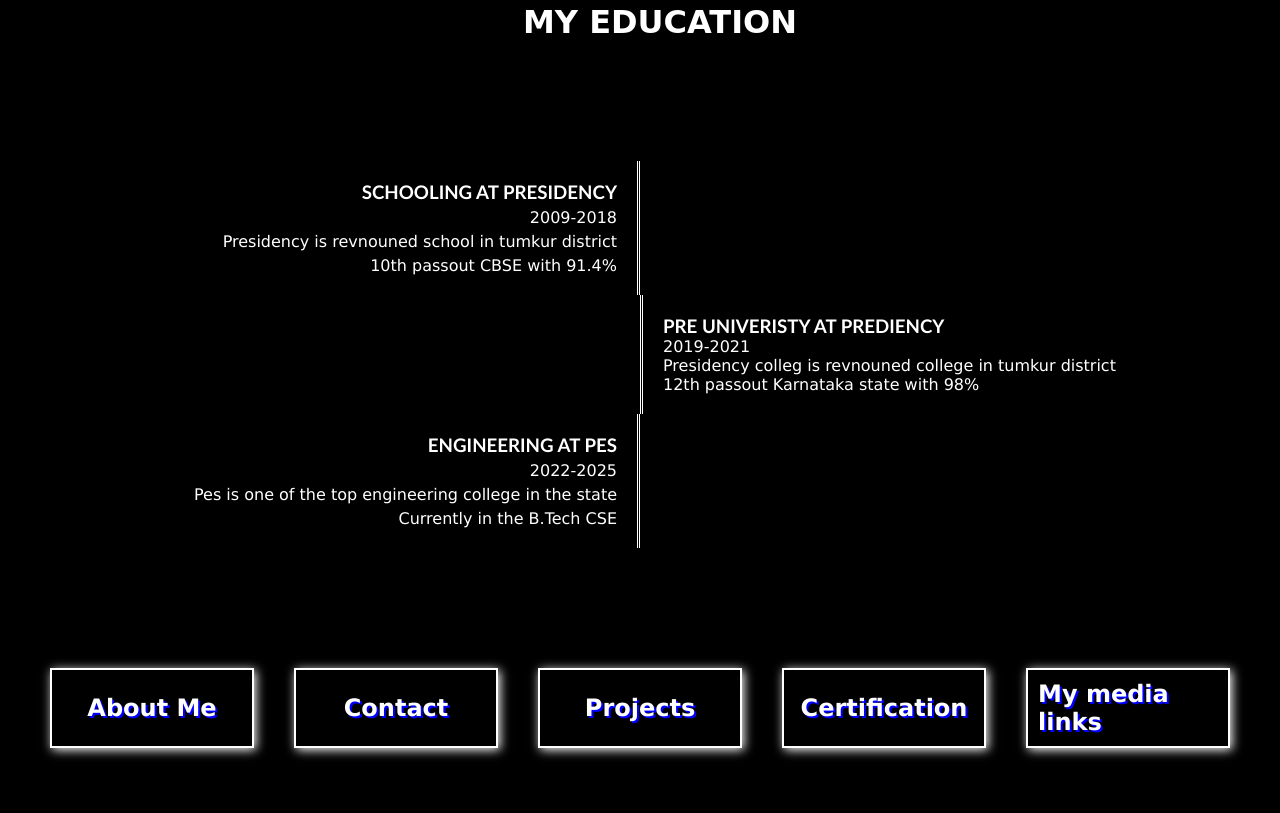
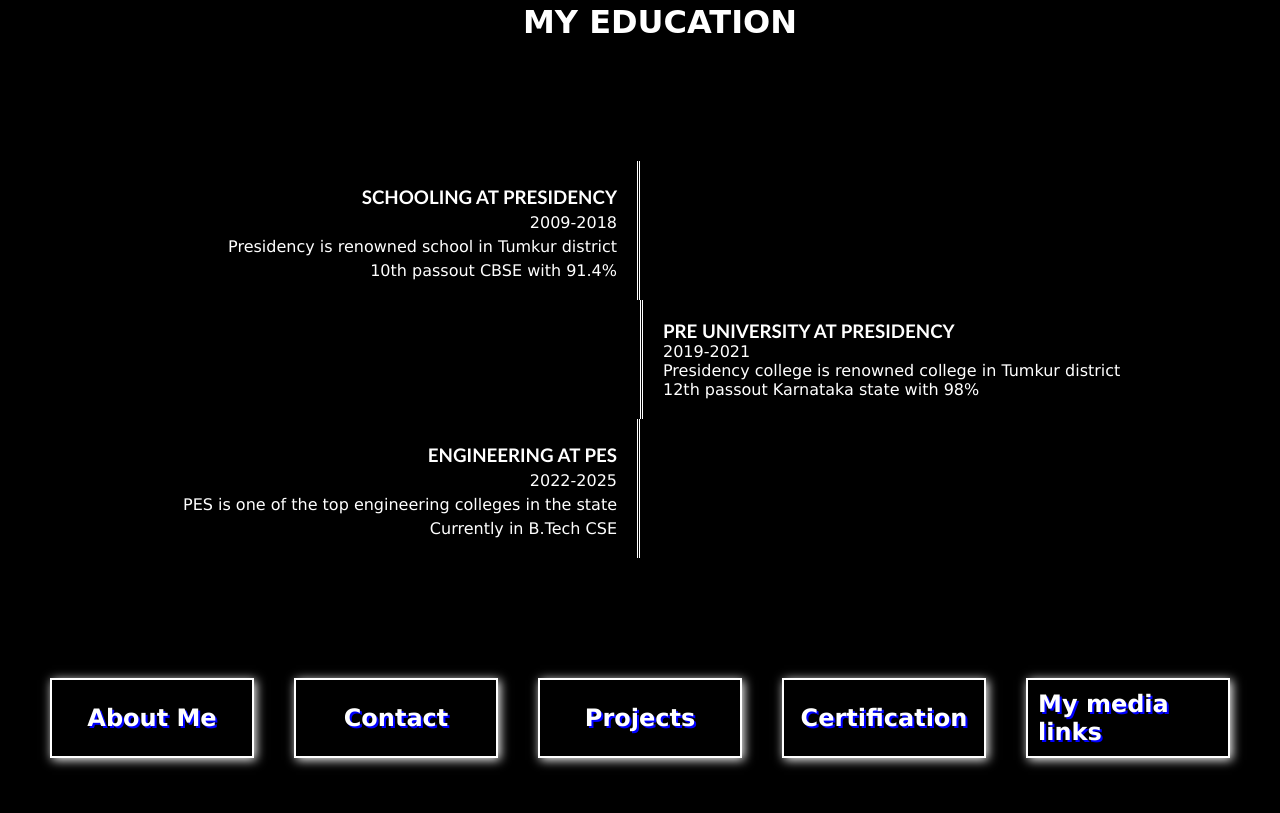
Before and after one commit to chethan202004/portfoliio, a plain HTML site: page index.html in a window 1280 px wide. Shown: the part 727-1540 px from the top of the page. Drawn offline with Linux system fonts and the light colour scheme.

Commit message:
Update index.html

```diff
--- a/index.html
+++ b/index.html
@@ -1,6 +1,7 @@
 <!DOCTYPE html>
 <html lang="en">
 <head>
+
     <meta charset="UTF-8">
     <meta name="viewport" content="width=device-width, initial-scale=1.0">
     <title>CHETHAN - Portfolio</title>
@@ -369,6 +370,53 @@
     border-left: 3px double white;
     margin-left: 0px;
    }
+
+   .reveal-dir.left {
+    position: relative;
+    transform: translateX(-150px);
+    opacity: 0;
+    color: white;
+    transition: transform 1s ease, opacity 1s ease;
+  }
+
+  .reveal-dir.right {
+    position: relative;
+    transform: translateX(150px);
+    opacity: 0;
+    color: white;
+    transition: transform 1s ease, opacity 1s ease;
+  }
+
+  .reveal-dir.active {
+    transform: translateX(0);
+    opacity: 1;
+  }
+
+
+  .reveal {
+    position: relative;
+    transform: translateY(30px);
+    opacity: 0;
+    color: white;
+    transition: transform 1s ease-in-out, opacity 1s ease;
+  }
+
+  .reveal.active {
+    transform: translateY(0);
+    opacity: 1;
+  }
+
+  .edu-text{
+    color: white;
+    width: 100%;
+    display: flex;
+    align-items: center;
+    justify-content: center;
+    margin-top: 50px;
+    font-family: cursive;
+    margin-left: 20px;
+  }
+
     </style>
 </head>
 <body>
@@ -395,32 +443,38 @@
         </div>
     </div>
 
-    <div class="project-text reveal" ><h1> MY EDUCATION</h1></div>
+    <div class="edu-text reveal">
+      <h1>MY EDUCATION</h1>
+    </div>
     <div class="education-div">
-        <div class="ed-div ">
-          <div class="edu-details border-right reveal">
+      <div class="ed-div">
+        <div class="edu-details border-right reveal-dir left">
+          <div class="line"></div>
           <h3>SCHOOLING AT PRESIDENCY</h3>
           <p>2009-2018</p>
-            <p>Presidency is revnouned school in tumkur district</p>
+          <p>Presidency is renowned school in Tumkur district</p>
           <p>10th passout CBSE with 91.4%</p>
         </div>
-          <div class="edu-details"></div>
-          <div class="edu-details  "> </div>
-          <div class="edu-details border-left reveal">
-            <h3>PRE UNIVERISTY AT PREDIENCY</h3>
+        <div class="edu-details right"></div>
+        <div class="edu-details left"></div>
+        <div class="edu-details border-left reveal-dir right">
+          <div class="line"></div>
+          <h3>PRE UNIVERSITY AT PRESIDENCY</h3>
           <p>2019-2021</p>
-            <p>Presidency colleg is revnouned college in tumkur district</p>
+          <p>Presidency college is renowned college in Tumkur district</p>
           <p>12th passout Karnataka state with 98%</p>
         </div>
-          <div class="edu-details border-right reveal">
+        <div class="edu-details border-right reveal-dir left">
+          <div class="line"></div>
           <h3>ENGINEERING AT PES</h3>
           <p>2022-2025</p>
-            <p>Pes is one of the top engineering college in the state</p>
-            <p>Currently in the B.Tech CSE </p>
+          <p>PES is one of the top engineering colleges in the state</p>
+          <p>Currently in B.Tech CSE</p>
         </div>
-          <div class="edu-details"></div>
+        <div class="edu-details right"></div>
       </div>
     </div>
+
 
     <!-- links -->
     <div class="nav-links">
@@ -532,7 +586,7 @@
 
 
 
-
+<script src=""></script>
 <script>
     function reveal() {
         var reveals = document.querySelectorAll('.reveal');
@@ -560,6 +614,25 @@ heart.addEventListener('click', function() {
 });
 
 
+function reveal_diff() {
+  var reveals = document.querySelectorAll('.reveal-dir');
+  var windowheight = window.innerHeight;
+  var revealpoint = 150;
+
+  for (var i = 0; i < reveals.length; i++) {
+    var revealtop = reveals[i].getBoundingClientRect().top;
+
+    if (revealtop < windowheight - revealpoint) {
+      reveals[i].classList.add('active');
+    } else {
+      reveals[i].classList.remove('active');
+    }
+  }
+}
+
+window.addEventListener('scroll', reveal_diff);
+
+
 </script>
 </body>
 </html>
```
Lines whose indentation alone changed are shown as unchanged.
